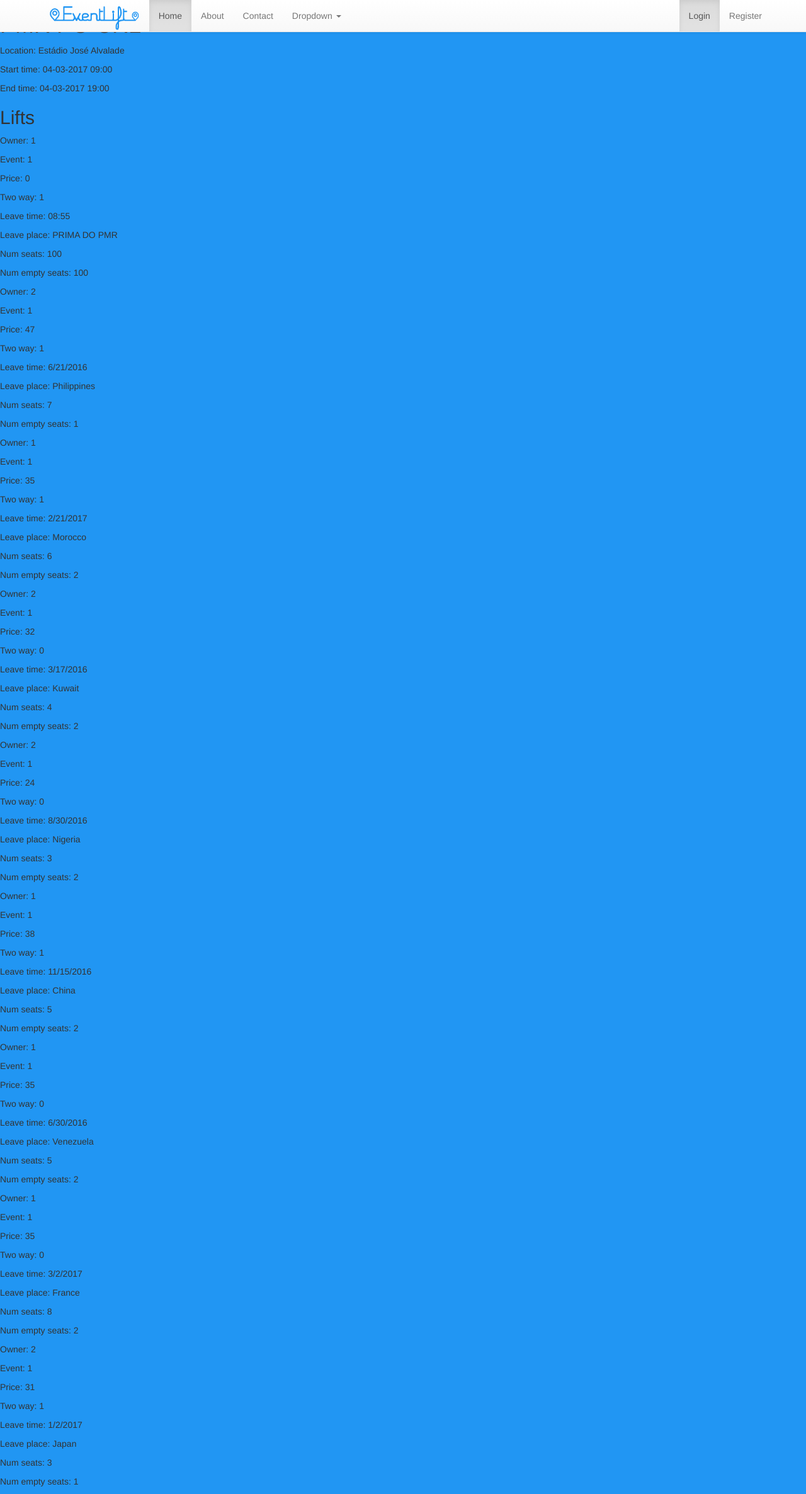
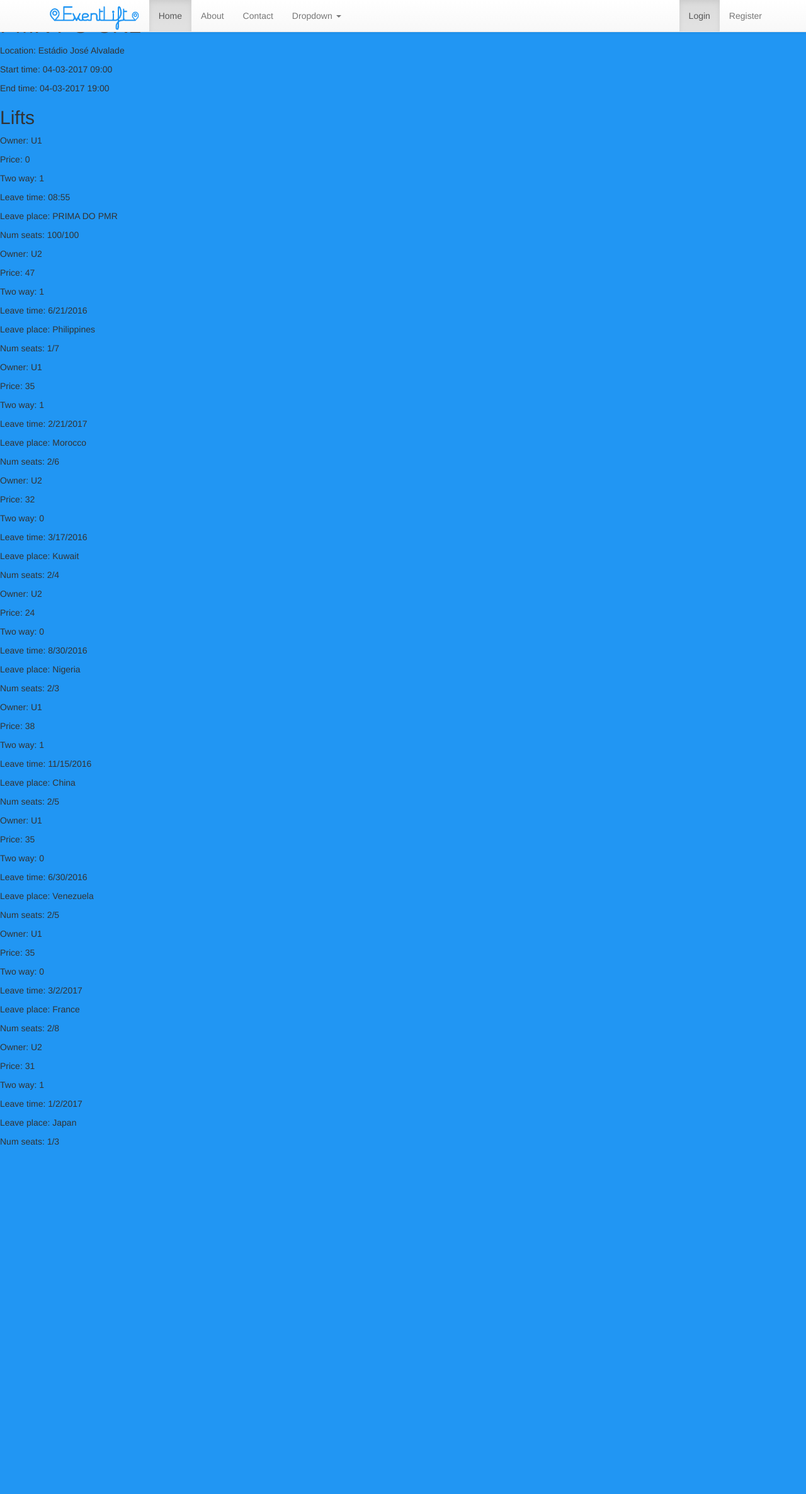
Before and after one commit to BSantos22/eventLift, a Flask app: page /event/1 in a window 1280 px wide. Shown: the whole page at 63% size. After the commit the page ends 1819 px from the top, so only its background shows below. Run offline with Flask 2, Linux system fonts and the light colour scheme; data comes from the database, SQL or seed files in the repository; some libraries are stand-ins or nearby versions.

Commit message:
owner name on lifts 👯

```diff
--- a/eventlift/models.py
+++ b/eventlift/models.py
@@ -101,3 +101,11 @@ def get_userid(username):
     userid = cur.fetchall()
     db.close()
     return userid
+
+def get_username_by_id(rowid):
+    db = sqlite3.connect(DATABASE)
+    cur = db.cursor()
+    cur.execute('SELECT user FROM Users WHERE rowid=?', (rowid,))
+    name = cur.fetchall()
+    db.close()
+    return name
--- a/eventlift/templates/event.html
+++ b/eventlift/templates/event.html
@@ -16,13 +16,11 @@
 {% for lift in lifts %}
 <div class="lift-info">
 	<p>Owner: {{ lift[0] }}</p>
-	<p>Event: {{ lift[1] }}</p>
 	<p>Price: {{ lift[2] }}</p>
 	<p>Two way: {{ lift[3] }}</p>
 	<p>Leave time: {{ lift[4] }}</p>
 	<p>Leave place: {{ lift[5] }}</p>
-	<p>Num seats: {{ lift[6] }}</p>
-	<p>Num empty seats: {{ lift[7] }}</p>
+	<p>Num seats: {{ lift[7] }}/{{ lift[6] }}</p>
 </div>
 {% endfor %}
 
--- a/eventlift/views.py
+++ b/eventlift/views.py
@@ -54,4 +54,11 @@ def signout():
 def event(rowid):
     event = models.get_event_by_id(rowid)
     lifts = models.get_lifts_from_event(event[0][0], event[0][1])
-    return render_template('event.html', event=event, lifts=lifts)
+    l = []
+    for lift in lifts:
+        ll = list(lift)
+        l.append(ll)
+
+    for lift in l:
+        lift[0] = (models.get_username_by_id(lift[0]))[0][0]
+    return render_template('event.html', event=event, lifts=l)
```
